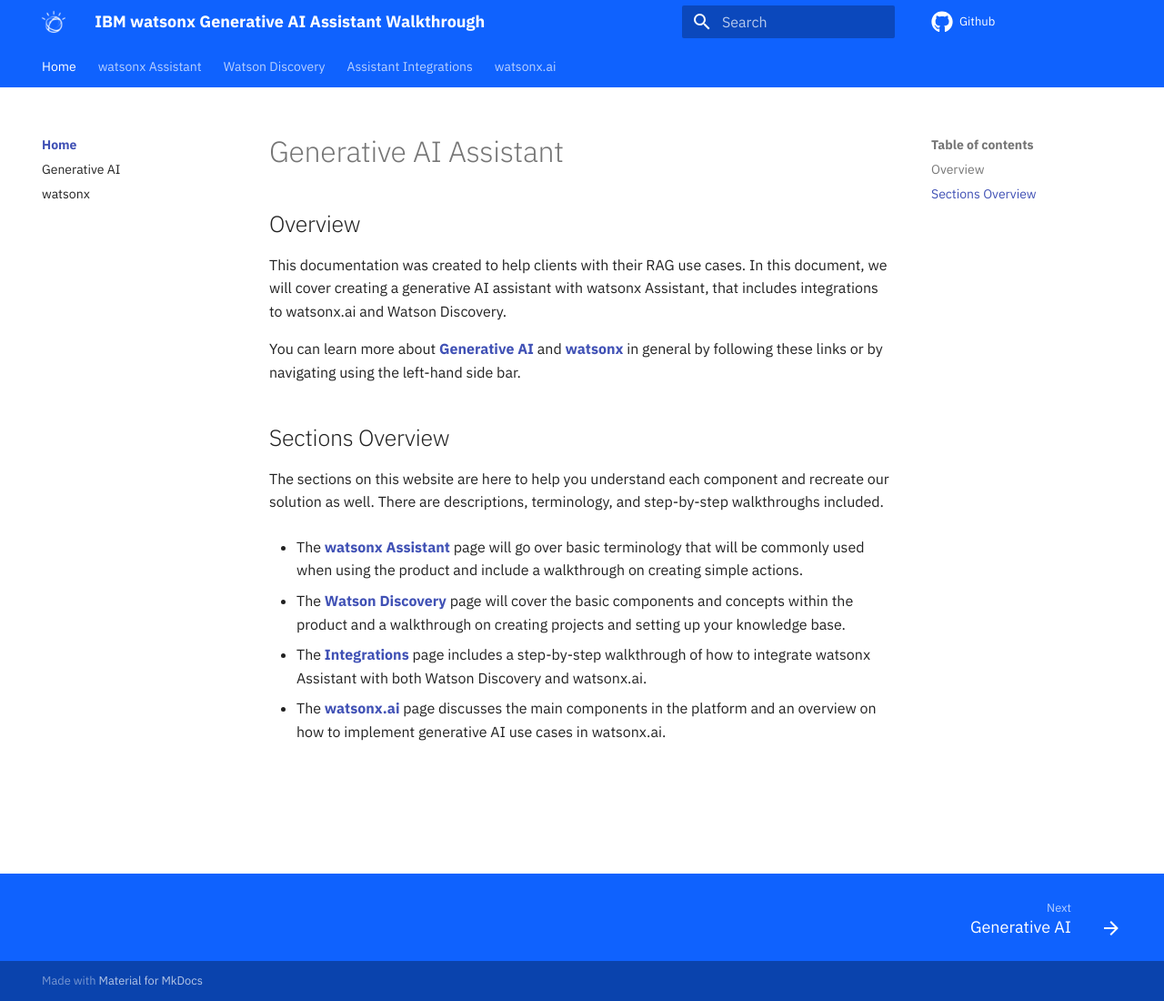
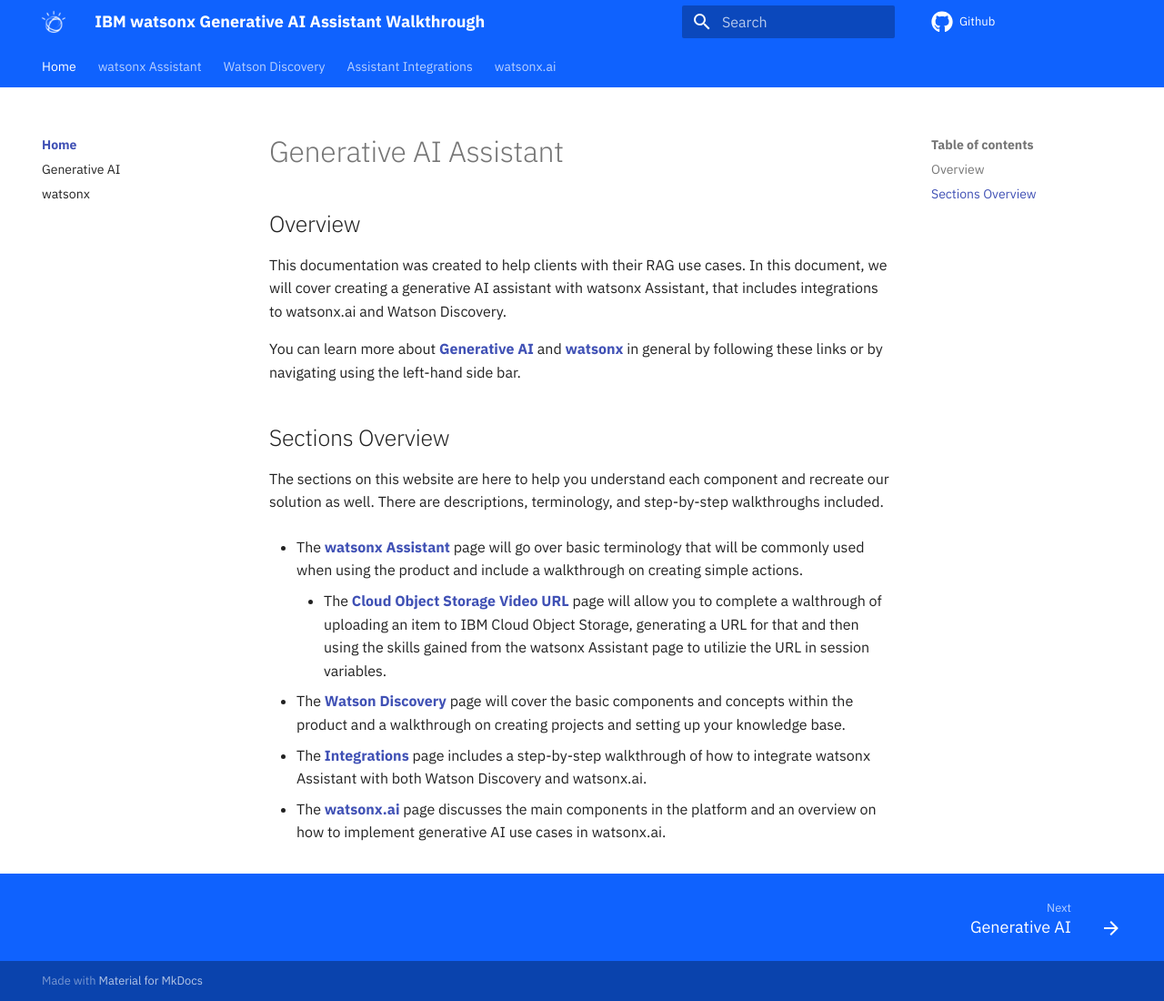
Before and after one commit to ashlynbain/RAG-Documentation, an MkDocs documentation site: the page built from docs/index.md, in a window 1280 px wide and 1100 px high. Shown: the whole window at 91% size. Built offline with MkDocs 1.6.1 and Material for MkDocs 9.7.7, drawn with Linux system fonts in a browser that asks for light colours.

Commit message:
Update index.md

```diff
--- a/docs/index.md
+++ b/docs/index.md
@@ -11,6 +11,7 @@ You can learn more about **[Generative AI](./generative-ai/generative-ai.md)** a
 The sections on this website are here to help you understand each component and recreate our solution as well. There are descriptions, terminology, and step-by-step walkthroughs included.
 
 - The **[watsonx Assistant](./watsonx-assistant/index.md)** page will go over basic terminology that will be commonly used when using the product and include a walkthrough on creating simple actions.
+      - The **[Cloud Object Storage Video URL](./watsonx-assistant/video_url.md)** page will allow you to complete a walthrough of uploading an item to IBM Cloud Object Storage, generating a URL for that and then using the skills gained from the watsonx Assistant page to utilizie the URL in session variables.
 
 - The **[Watson Discovery](./watson-discovery/WatsonDiscovery.md)** page will cover the basic components and concepts within the product and a walkthrough on creating projects and setting up your knowledge base.
 
```
